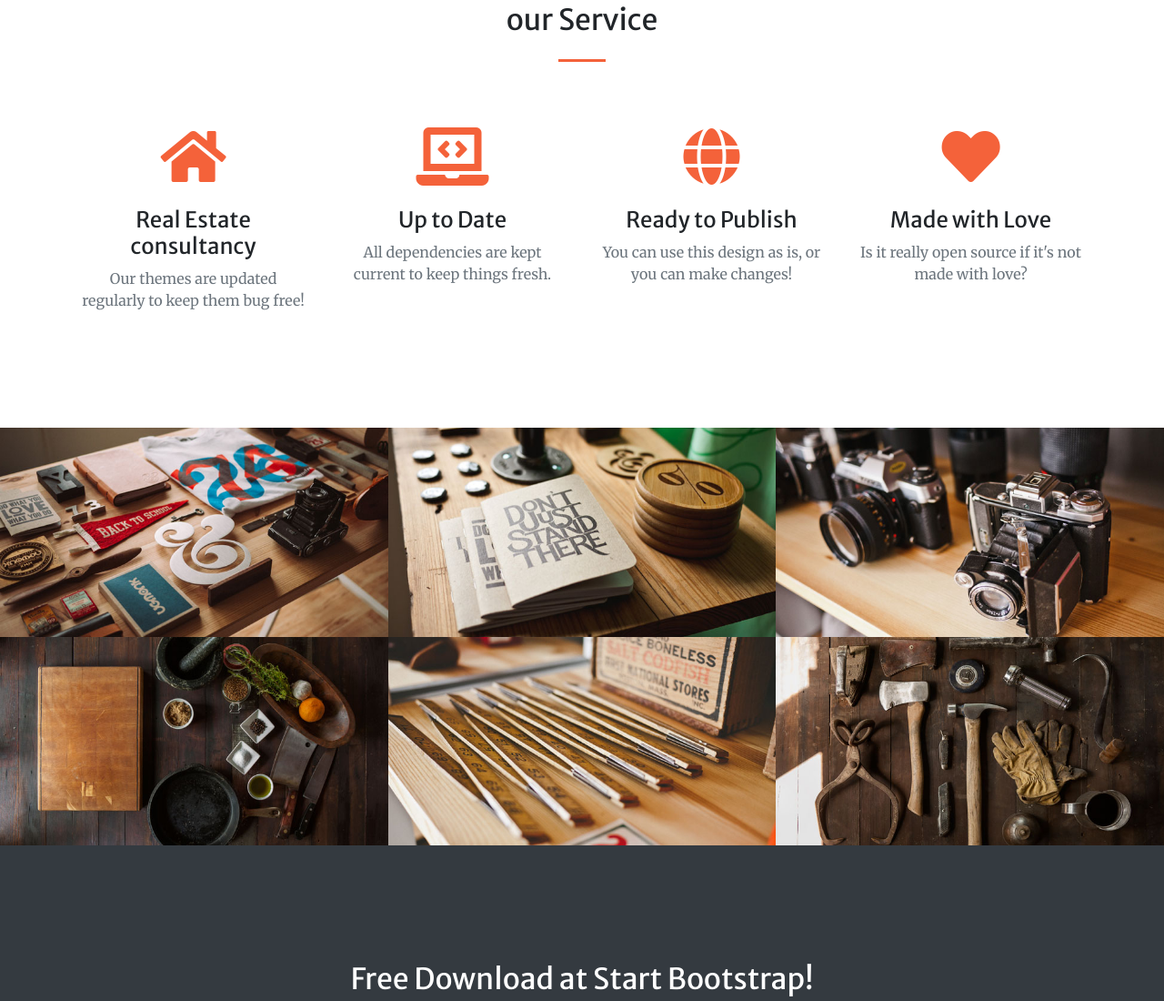
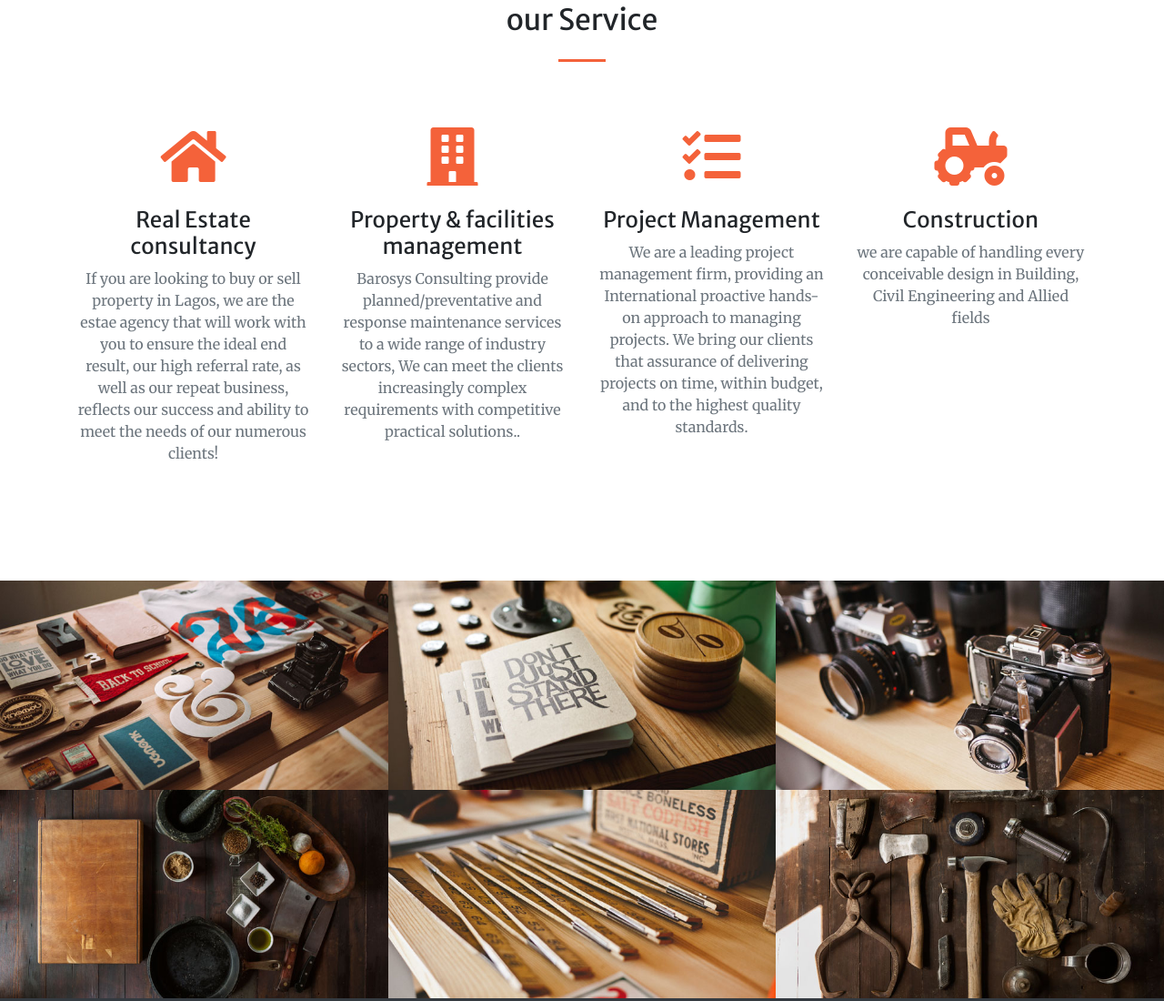
Before and after one commit to kimijimoses/kimijimoses.github.io, a website with bundled scripts: page index.html in a window 1280 px wide. Shown: the part 1403-2503 px from the top of the page at 91% size. Built offline with nearby package versions, Linux system fonts and the light colour scheme.

Commit message:
Update index.html

```diff
--- a/index.html
+++ b/index.html
@@ -62,7 +62,7 @@
           <hr class="divider my-4">
         </div>
         <div class="col-lg-8 align-self-baseline">
-          <p class="text-white-75 font-weight-light mb-5">Our team of experts at Barosys Consulting can help solve your solve your real estate needs !</p>
+          <p class="text-white-75 font-weight-light mb-5">Our team of experts at Barosys Consulting can help solve your real estate needs !</p>
           <a class="btn btn-primary btn-xl js-scroll-trigger" href="#about">Find Out More</a>
         </div>
       </div>
@@ -76,7 +76,7 @@
         <div class="col-lg-8 text-center">
           <h2 class="text-white mt-0">We've got what you need!</h2>
           <hr class="divider light my-4">
-          <p class="text-white-50 mb-4">Barosys Consulting has everything you need to get your new property in no time! our team of experts are available to advice you for free, when you are with us! You are in good hands!</p>
+          <p class="text-white-50 mb-4">Barosys Consulting has everything you need to get your dream property in no time! We provide free property evaluation services, offering a turn-key real estate solution.!</p>
           <a class="btn btn-light btn-xl js-scroll-trigger" href="#services">Get Started!</a>
         </div>
       </div>
@@ -93,28 +93,28 @@
           <div class="mt-5">
             <i class="fas fa-4x fa-home text-primary mb-4"></i>
             <h3 class="h4 mb-2">Real Estate consultancy</h3>
-            <p class="text-muted mb-0">Our themes are updated regularly to keep them bug free!</p>
+            <p class="text-muted mb-0">If you are looking to buy or sell property in Lagos, we are the estae agency that will work with you to ensure the ideal end result, our high referral rate, as well as our repeat business, reflects our success and ability to meet the needs of our numerous clients!</p>
           </div>
         </div>
         <div class="col-lg-3 col-md-6 text-center">
           <div class="mt-5">
-            <i class="fas fa-4x fa-laptop-code text-primary mb-4"></i>
-            <h3 class="h4 mb-2">Up to Date</h3>
-            <p class="text-muted mb-0">All dependencies are kept current to keep things fresh.</p>
+            <i class="fas fa-4x fa-building text-primary mb-4"></i>
+            <h3 class="h4 mb-2">Property & facilities management</h3>
+            <p class="text-muted mb-0">Barosys Consulting provide planned/preventative and response maintenance services to a wide range of industry sectors, We can meet the clients increasingly complex requirements with competitive practical solutions..</p>
           </div>
         </div>
         <div class="col-lg-3 col-md-6 text-center">
           <div class="mt-5">
-            <i class="fas fa-4x fa-globe text-primary mb-4"></i>
-            <h3 class="h4 mb-2">Ready to Publish</h3>
-            <p class="text-muted mb-0">You can use this design as is, or you can make changes!</p>
+            <i class="fas fa-4x fa-tasks text-primary mb-4"></i>
+            <h3 class="h4 mb-2">Project Management</h3>
+            <p class="text-muted mb-0">We are a leading project management firm, providing an International proactive hands-on approach to managing projects. We bring our clients that assurance of delivering projects on time, within budget, and to the highest quality standards.</p>
           </div>
         </div>
         <div class="col-lg-3 col-md-6 text-center">
           <div class="mt-5">
-            <i class="fas fa-4x fa-heart text-primary mb-4"></i>
-            <h3 class="h4 mb-2">Made with Love</h3>
-            <p class="text-muted mb-0">Is it really open source if it's not made with love?</p>
+            <i class="fas fa-4x fa-tractor text-primary mb-4"></i>
+            <h3 class="h4 mb-2">Construction</h3>
+            <p class="text-muted mb-0">we are capable of handling every conceivable design in Building, Civil Engineering and Allied fields</p>
           </div>
         </div>
       </div>
@@ -210,7 +210,7 @@
   <!-- Call to Action Section -->
   <section class="page-section bg-dark text-white">
     <div class="container text-center">
-      <h2 class="mb-4">Free Download at Start Bootstrap!</h2>
+      <h2 class="mb-4">Download Our Mobile App!</h2>
       <a class="btn btn-light btn-xl" href="https://startbootstrap.com/themes/creative/">Download Now!</a>
     </div>
   </section>
@@ -228,12 +228,12 @@
       <div class="row">
         <div class="col-lg-4 ml-auto text-center mb-5 mb-lg-0">
           <i class="fas fa-phone fa-3x mb-3 text-muted"></i>
-          <div>+1 (202) 555-0149</div>
+          <div>+2348162827593</div>
         </div>
         <div class="col-lg-4 mr-auto text-center">
           <i class="fas fa-envelope fa-3x mb-3 text-muted"></i>
           <!-- Make sure to change the email address in anchor text AND the link below! -->
-          <a class="d-block" href="mailto:contact@yourwebsite.com">contact@yourwebsite.com</a>
+          <a class="d-block" href="mailto:info@barosysconsulting.com">contact@yourwebsite.com</a>
         </div>
       </div>
     </div>
@@ -242,7 +242,7 @@
   <!-- Footer -->
   <footer class="bg-light py-5">
     <div class="container">
-      <div class="small text-center text-muted">Copyright &copy; 2019 - Start Bootstrap</div>
+      <div class="small text-center text-muted">Copyright &copy; 2019 - kimiji moses</div>
     </div>
   </footer>
 
```
